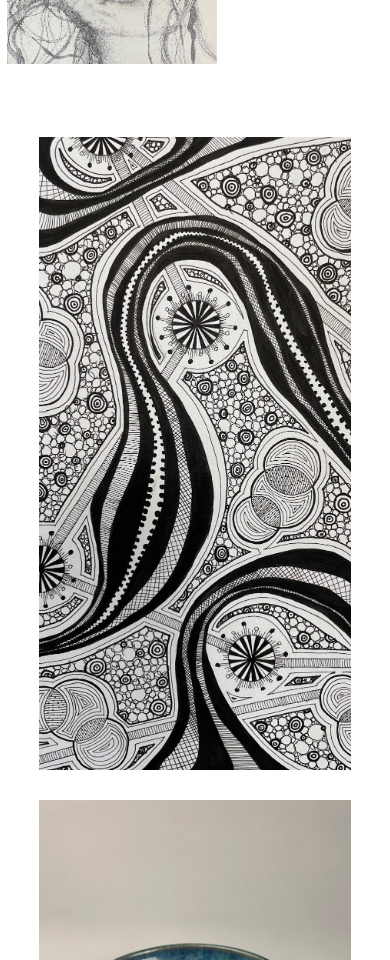
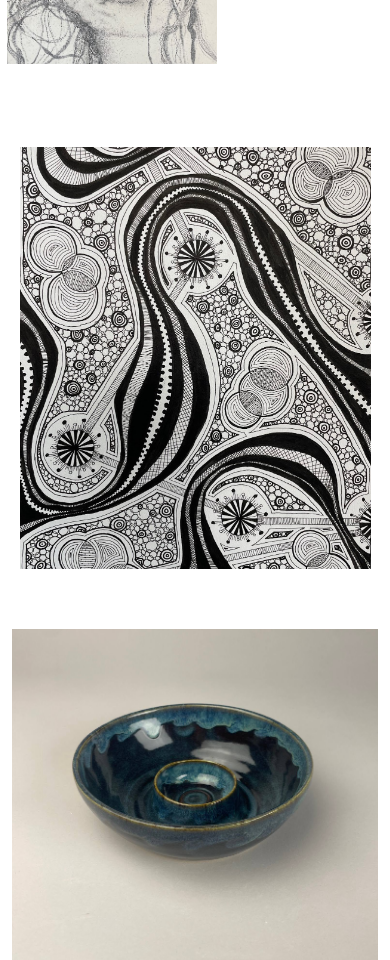
Before and after one commit to benjosephpalathoti/ChloeMarie, a Vue app: page / in a window 390 px wide. Shown: the part 1040-2000 px from the top of the page. Built offline with nearby package versions, Linux system fonts and the light colour scheme.

Commit message:
Update project files

```diff
--- a/src/components/FeaturedImages.vue
+++ b/src/components/FeaturedImages.vue
@@ -146,20 +146,20 @@ export default {
   .featured-images-art {
     display: flex !important;
     flex-direction: column !important;
-    gap: 90px !important; /* Good spacing between images */
-    padding: 40px 0 !important;
+    gap: 0 !important; /* We'll use individual margins instead */
+    padding: 60px 0 !important;
     margin-top: 0 !important;
+    align-items: center !important; /* Center all images */
   }
 
   .featured-image {
-    width: 80vw !important;
-    height: auto !important;
     grid-column: unset !important;
     grid-row: unset !important;
-    margin: 0 !important;
     padding: 0 !important;
     position: relative;
     transform: none !important;
+    margin-left: auto !important;
+    margin-right: auto !important;
   }
 
   /* Remove hover effects on mobile */
@@ -171,75 +171,102 @@ export default {
   .featured-image img {
     width: 100%;
     height: 100%;
-    object-fit: cover !important; /* Cover to fill the viewport */
+    object-fit: cover !important;
     object-position: center;
     border-radius: 0 !important;
   }
 
-  /* Varied heights for visual rhythm - alternating big/small pattern */
+  /* Individual image sizing and spacing - matching screenshots */
   .featured-image:nth-child(1) {
-    height: 85vh !important; /* Big */
+    width: 85vw !important;  /* Slightly narrower than full width */
+    height: 55vh !important;  /* Medium height */
+    margin-bottom: 80px !important;  /* Space after */
   }
 
   .featured-image:nth-child(2) {
-    height: 65vh !important; /* Smaller */
+    width: 90vw !important;  /* Almost full width */
+    height: 45vh !important;  /* Shorter */
+    margin-bottom: 100px !important;  /* More space */
   }
 
   .featured-image:nth-child(3) {
-    height: 75vh !important; /* Medium-big */
+    width: 75vw !important;  /* Narrower */
+    height: 60vh !important;  /* Taller */
+    margin-bottom: 70px !important;
   }
 
   .featured-image:nth-child(4) {
-    height: 60vh !important; /* Small */
+    width: 95vw !important;  /* Very wide */
+    height: 40vh !important;  /* Short and wide */
+    margin-bottom: 90px !important;
   }
 
   .featured-image:nth-child(5) {
-    height: 80vh !important; /* Big */
+    width: 80vw !important;  /* Medium width */
+    height: 65vh !important;  /* Tall */
+    margin-bottom: 85px !important;
   }
 
   .featured-image:nth-child(6) {
-    height: 70vh !important; /* Medium */
+    width: 88vw !important;
+    height: 50vh !important;  /* Medium */
+    margin-bottom: 75px !important;
   }
 
   .featured-image:nth-child(7) {
-    height: 90vh !important; /* Biggest - grand finale */
+    width: 92vw !important;  /* Almost full for finale */
+    height: 70vh !important;  /* Tallest */
+    margin-bottom: 60px !important;
   }
 }
 
-/* ─── Small Mobile (up to 480px) - Adjusted heights for smaller screens ─── */
+/* ─── Small Mobile (up to 480px) - Adjusted for smaller screens ─── */
 @media (max-width: 480px) {
   .featured-images-art {
-    gap: 30px !important; /* Slightly less gap on small screens */
-    padding: 30px 0 !important;
+    padding: 40px 0 !important;
   }
 
-  /* Slightly reduced heights for small screens but maintain rhythm */
+  /* Slightly adjusted dimensions for small screens */
   .featured-image:nth-child(1) {
-    height: 75vh !important; /* Big */
+    width: 90vw !important;  /* Wider on small screens */
+    height: 50vh !important;
+    margin-bottom: 60px !important;  /* Less space on small screens */
   }
 
   .featured-image:nth-child(2) {
-    height: 55vh !important; /* Smaller */
+    width: 95vw !important;
+    height: 40vh !important;
+    margin-bottom: 70px !important;
   }
 
   .featured-image:nth-child(3) {
-    height: 65vh !important; /* Medium-big */
+    width: 80vw !important;
+    height: 55vh !important;
+    margin-bottom: 55px !important;
   }
 
   .featured-image:nth-child(4) {
-    height: 50vh !important; /* Small */
+    width: 100vw !important;  /* Full width on small */
+    height: 35vh !important;
+    margin-bottom: 65px !important;
   }
 
   .featured-image:nth-child(5) {
-    height: 70vh !important; /* Big */
+    width: 85vw !important;
+    height: 60vh !important;
+    margin-bottom: 60px !important;
   }
 
   .featured-image:nth-child(6) {
-    height: 60vh !important; /* Medium */
+    width: 92vw !important;
+    height: 45vh !important;
+    margin-bottom: 55px !important;
   }
 
   .featured-image:nth-child(7) {
-    height: 80vh !important; /* Biggest */
+    width: 95vw !important;
+    height: 65vh !important;
+    margin-bottom: 40px !important;
   }
 }
 
```
